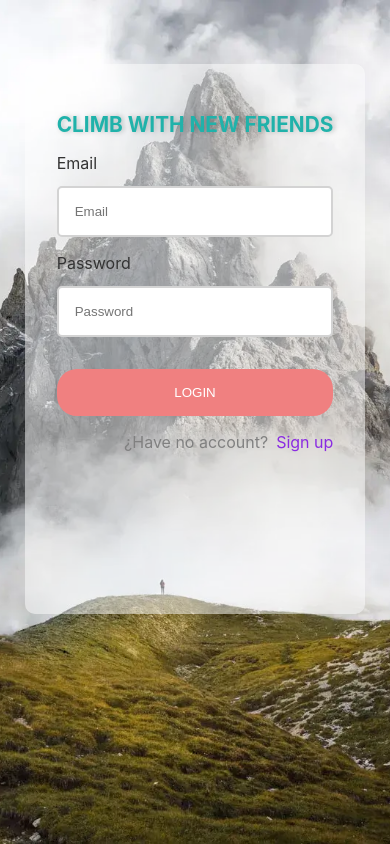
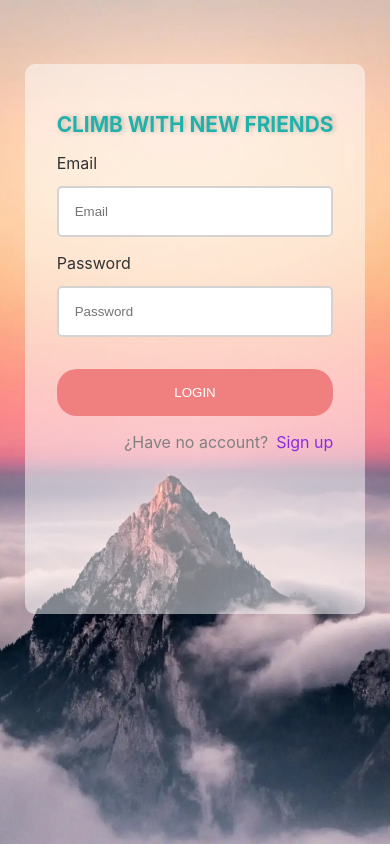
Before and after one commit to Huck8/climbmate-front, a React (Create React App) app: page / in a window 390 px wide. Built offline with nearby package versions, Linux system fonts and the light colour scheme.

Commit message:
Added img to background mobile

```diff
--- a/src/pages/Login/LoginPageStyled.ts
+++ b/src/pages/Login/LoginPageStyled.ts
@@ -14,7 +14,7 @@ export const LoginPageStyled = styled.main`
   z-index: -1;
 
   @media (max-width: 767px) {
-    background-image: url('assets/portada-mobile.webp');
+    background-image: url('assets/portada-mobilev2.webp');
     height: 100vh;
   }
 `;
```
Also changed, not shown: public/assets/portada-mobilev2.webp (added).
